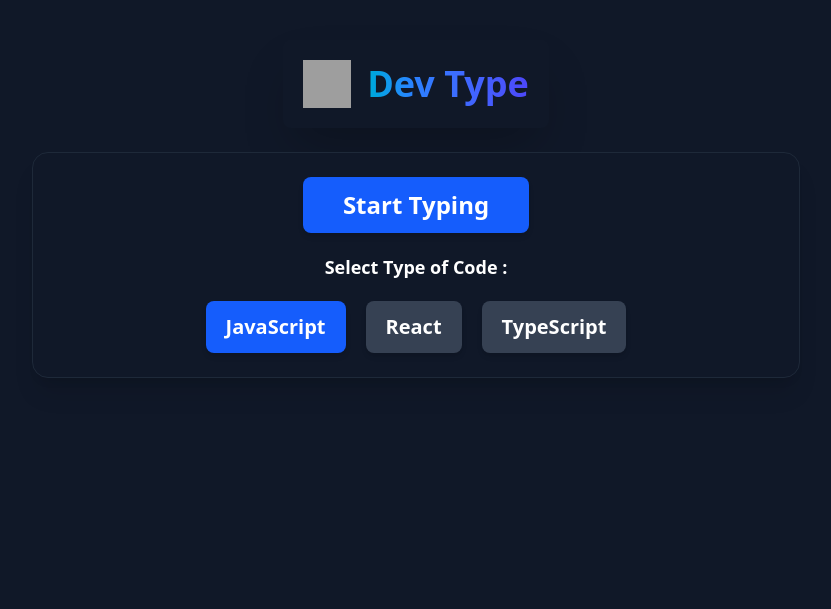
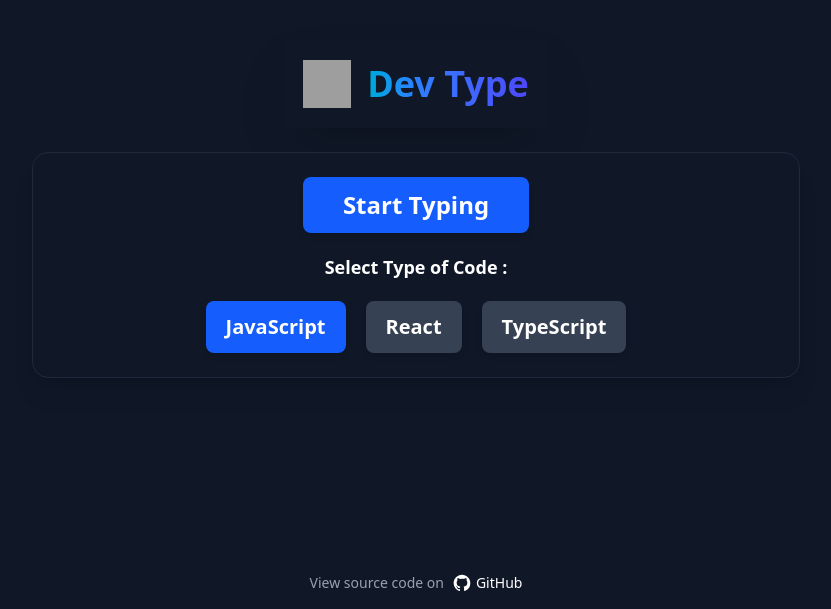
Before and after one commit to Ernesto248/typing-game, a React (Vite) app in the folder typing-game/: page / in a window 1280 px wide. Shown: the part 191-800 px from the top of the page, without its empty margins (224-1055 px from the left). Built offline with nearby package versions, Linux system fonts and the light colour scheme; grey boxes are pictures that could not be loaded.

Commit message:
Readme added

```diff
--- a/typing-game/src/App.tsx
+++ b/typing-game/src/App.tsx
@@ -2,6 +2,7 @@
 import useTexts from "./hooks/useTexts";
 import TypingFrame from "./components/TypingFrame";
 import MainMenu from "./components/MainMenu";
+import GitHubFooter from "./components/GitHubFooter";
 import { CodeType } from "./types/types.d";
 
 const App = () => {
@@ -37,7 +38,7 @@
   };
 
   return (
-    <main className="flex flex-col items-center justify-center min-h-screen bg-gray-900 text-white p-6">
+    <main className="flex flex-col items-center justify-center min-h-screen bg-gray-900 text-white p-6 relative">
       <h1 className="flex items-center text-4xl font-bold mb-6 text-transparent bg-clip-text bg-gradient-to-r from-green-400 via-blue-500 to-indigo-600 p-5 rounded-lg bg-black/80 shadow-2xl">
         <img src="/logo.svg" alt="DevType Logo" className="w-12 h-12 mr-4" />
         Dev Type
@@ -59,6 +60,8 @@
           />
         )
       )}
+
+      <GitHubFooter repoUrl="https://github.com/Ernesto248/typing-game" />
     </main>
   );
 };
--- /dev/null
+++ b/typing-game/src/components/GitHubFooter/index.tsx
@@ -0,0 +1,33 @@
+interface Props {
+  repoUrl: string;
+}
+
+const GitHubFooter = ({ repoUrl }: Props) => {
+  return (
+    <footer className="absolute bottom-4 flex items-center gap-2 text-gray-400 text-sm">
+      <span>View source code on</span>
+      <a
+        href={repoUrl}
+        target="_blank"
+        rel="noopener noreferrer"
+        className="flex items-center gap-1 text-white hover:text-blue-400 transition-colors"
+      >
+        <svg
+          className="w-5 h-5"
+          fill="currentColor"
+          viewBox="0 0 24 24"
+          aria-hidden="true"
+        >
+          <path
+            fillRule="evenodd"
+            d="M12 2C6.477 2 2 6.484 2 12.017c0 4.425 2.865 8.18 6.839 9.504.5.092.682-.217.682-.483 0-.237-.008-.868-.013-1.703-2.782.605-3.369-1.343-3.369-1.343-.454-1.158-1.11-1.466-1.11-1.466-.908-.62.069-.608.069-.608 1.003.07 1.531 1.032 1.531 1.032.892 1.53 2.341 1.088 2.91.832.092-.647.35-1.088.636-1.338-2.22-.253-4.555-1.113-4.555-4.951 0-1.093.39-1.988 1.029-2.688-.103-.253-.446-1.272.098-2.65 0 0 .84-.27 2.75 1.026A9.564 9.564 0 0112 6.844c.85.004 1.705.115 2.504.337 1.909-1.296 2.747-1.027 2.747-1.027.546 1.379.202 2.398.1 2.651.64.7 1.028 1.595 1.028 2.688 0 3.848-2.339 4.695-4.566 4.943.359.309.678.92.678 1.855 0 1.338-.012 2.419-.012 2.747 0 .268.18.58.688.482A10.019 10.019 0 0022 12.017C22 6.484 17.522 2 12 2z"
+            clipRule="evenodd"
+          />
+        </svg>
+        GitHub
+      </a>
+    </footer>
+  );
+};
+
+export default GitHubFooter;
```
Also changed, not shown: 1 other file (tests, documents, lock files or other folders).
